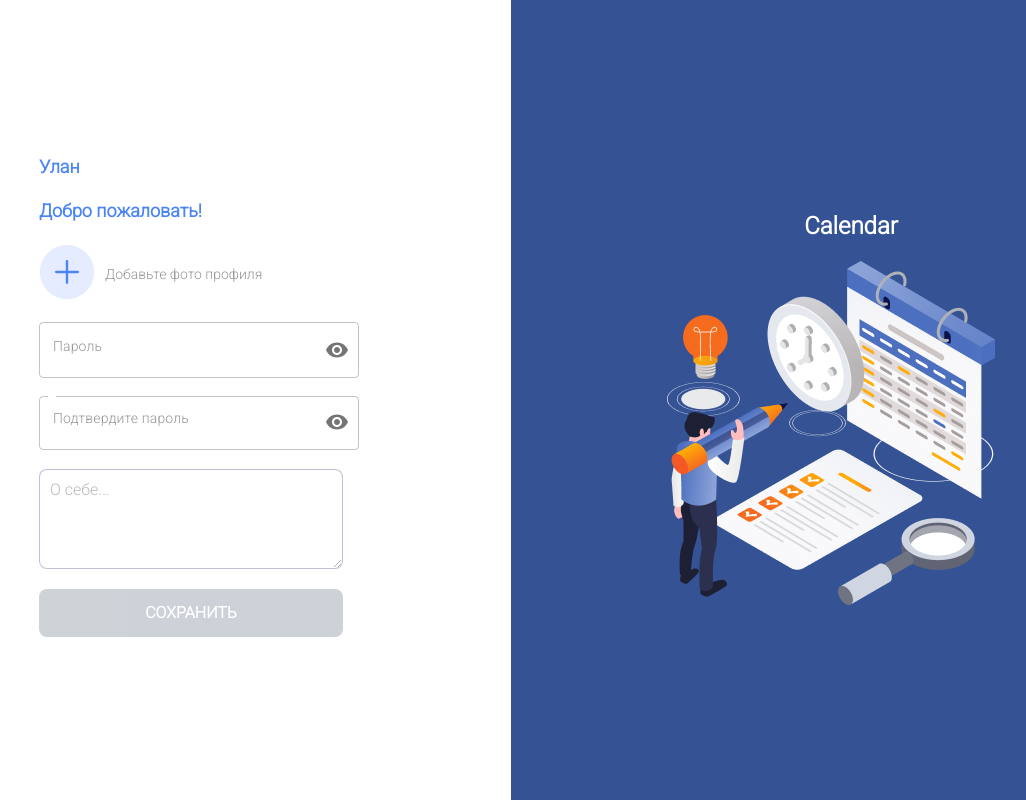
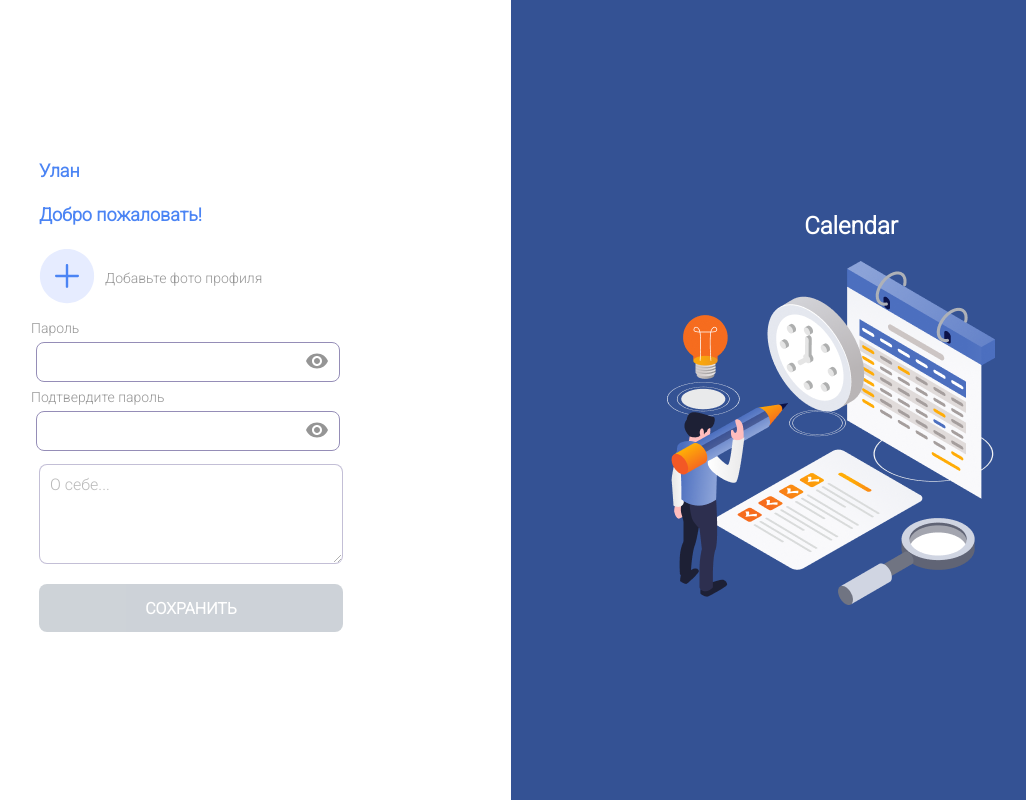
Before and after one commit to UmidaImerova/megaLab-calendar, a React (Create React App) app: page / in a window 1280 px wide. Shown: the whole page, without its empty margins (129-1155 px from the left). Built offline with nearby package versions, Linux system fonts and the light colour scheme.

Commit message:
fix: change input fields in registr and auth pages

```diff
--- a/src/Pages/Login/AuthPage.jsx
+++ b/src/Pages/Login/AuthPage.jsx
@@ -1,12 +1,4 @@
 import React, { useState } from 'react'
-import {
-  TextField,
-  FormControl,
-  InputLabel,
-  OutlinedInput,
-  IconButton,
-  InputAdornment,
-} from '@mui/material'
 import { Visibility, VisibilityOff } from '@mui/icons-material'
 import { Link } from 'react-router-dom'
 import style from './LoginPageStyle.module.scss'
@@ -48,20 +40,6 @@ function AuthPage() {
   const handleClickShowPassword = () => {
     setShowPassword(!showPassword)
   }
-
-  /* input icon position */
-  const adornmentPosition = (
-    <InputAdornment position="end">
-      <IconButton
-        aria-label="toggle password visibility"
-        edge="end"
-        onClick={handleClickShowPassword}
-      >
-        {showPassword ? <VisibilityOff /> : <Visibility />}
-      </IconButton>
-    </InputAdornment>
-  )
-
   /* send info to server */
   const confirmBtn = () => {
     // eslint-disable-next-line no-console
@@ -76,27 +54,27 @@ function AuthPage() {
           <div className={style.personalForm}>
             <form onSubmit={handleSubmit}>
               {/* e-mail */}
-              <TextField
-                id="outlined-basic"
-                label="e-mail"
-                variant="outlined"
-                fullWidth
-                sx={{ m: 1 }}
-                value={email}
-                onChange={(e) => handleEmail(e)}
-              />
+              <label htmlFor="email">
+                E-mail
+                <div className={style.input}>
+                  <input type="email" id="email" value={email} onChange={(e) => handleEmail(e)} />
+                </div>
+              </label>
               {/* Password */}
-              <FormControl fullWidth sx={{ m: 1 }}>
-                <InputLabel htmlFor="outlined-adornment-password">Пароль</InputLabel>
-                <OutlinedInput
-                  id="outlined-adornment-password"
-                  type={showPassword ? 'text' : 'password'}
-                  value={password}
-                  onChange={(e) => handlePassword(e)}
-                  endAdornment={adornmentPosition}
-                  label="Пароль"
-                />
-              </FormControl>
+              <label htmlFor="password">
+                Пароль
+                <div className={style.input}>
+                  <input
+                    type={showPassword ? 'text' : 'password'}
+                    id="password"
+                    value={password}
+                    onChange={(e) => handlePassword(e)}
+                  />
+                  <button className={style.iconBtn} type="button" onClick={handleClickShowPassword}>
+                    {showPassword ? <VisibilityOff /> : <Visibility />}
+                  </button>
+                </div>
+              </label>
               <Link to="/password">Забыли пароль?</Link>
               <button
                 className={style.submitBtn}
--- a/src/Pages/Login/LoginPage.jsx
+++ b/src/Pages/Login/LoginPage.jsx
@@ -1,8 +1,5 @@
 import { React, useState } from 'react'
-import InputLabel from '@mui/material/InputLabel'
-import FormControl from '@mui/material/FormControl'
-import { InputAdornment, OutlinedInput, FormHelperText } from '@mui/material'
-import IconButton from '@mui/material/IconButton'
+import { FormHelperText } from '@mui/material'
 import Visibility from '@mui/icons-material/Visibility'
 import VisibilityOff from '@mui/icons-material/VisibilityOff'
 import style from './LoginPageStyle.module.scss'
@@ -12,6 +9,7 @@ import AddPhoto from '../../components/AddPhoto/AddPhoto'
 function LoginPage() {
   const [isDisabledBtn, setDisabledBtn] = useState(true)
   const [showPassword, setShowPassword] = useState(false)
+  const [showConfirmPassword, setShowConfirmPassword] = useState(false)
   const [password, setPassword] = useState('')
   const [confirmPassword, setConfirmPassword] = useState('')
   const [errorMsg, setErrorMsg] = useState('')
@@ -20,28 +18,15 @@ function LoginPage() {
   function handleSubmit(e) {
     e.preventDefault()
   }
-  const handleMouseDownPassword = (event) => {
-    event.preventDefault()
-  }
-
   /* show/hide password */
   const handleClickShowPassword = () => {
     setShowPassword(!showPassword)
   }
+  /* show/hide password confirm */
+  const handleClickShowConfirmPassword = () => {
+    setShowConfirmPassword(!showConfirmPassword)
+  }
 
-  /* input icon position */
-  const adornmentPosition = (
-    <InputAdornment position="end">
-      <IconButton
-        aria-label="toggle password visibility"
-        edge="end"
-        onClick={handleClickShowPassword}
-        onMouseDown={handleMouseDownPassword}
-      >
-        {showPassword ? <VisibilityOff /> : <Visibility />}
-      </IconButton>
-    </InputAdornment>
-  )
   /* set password */
   const handlePassword = (e) => {
     const newPass = e.target.value
@@ -78,34 +63,43 @@ function LoginPage() {
           <div className={style.personalForm}>
             <form onSubmit={handleSubmit}>
               {/* Password */}
-              <FormControl fullWidth sx={{ m: 1 }}>
-                <InputLabel htmlFor="outlined-adornment-password">Пароль</InputLabel>
-                <OutlinedInput
-                  id="outlined-adornment-password"
+              <label htmlFor="password">
+                Пароль
+                <div className={style.input}>
+                  <input
                     type={showPassword ? 'text' : 'password'}
+                    id="password"
                     value={password}
                     onChange={(e) => handlePassword(e)}
-                  endAdornment={adornmentPosition}
-                  label="Пароль"
                   />
-              </FormControl>
+                  <button className={style.iconBtn} type="button" onClick={handleClickShowPassword}>
+                    {showPassword ? <VisibilityOff /> : <Visibility />}
+                  </button>
+                </div>
+              </label>
               {/* Password confirmation */}
-              <FormControl fullWidth sx={{ m: 1 }}>
-                <InputLabel htmlFor="outlined-adornment-password">Подтвердите пароль</InputLabel>
-                <OutlinedInput
-                  id="outlined-adornment-password"
-                  type={showPassword ? 'text' : 'password'}
+              <label htmlFor="confirmPassword">
+                Подтвердите пароль
+                <div className={style.input}>
+                  <input
+                    type={showConfirmPassword ? 'text' : 'password'}
+                    id="confirmPassword"
                     value={confirmPassword}
                     onChange={(e) => checkPassword(e)}
-                  endAdornment={adornmentPosition}
                   />
-                <FormHelperText
-                  id="component-error-text"
-                  sx={{ color: 'error.main', fontSize: 14 }}
+                  <button
+                    className={style.iconBtn}
+                    type="button"
+                    onClick={handleClickShowConfirmPassword}
                   >
+                    {showConfirmPassword ? <VisibilityOff /> : <Visibility />}
+                  </button>
+                </div>
+              </label>
+              <FormHelperText id="component-error-text" sx={{ color: 'error.main', fontSize: 14 }}>
                 {errorMsg}
               </FormHelperText>
-              </FormControl>
+
               <textarea placeholder="О себе..." />
               <button
                 className={style.submitBtn}
--- a/src/Pages/Login/LoginPageStyle.module.scss
+++ b/src/Pages/Login/LoginPageStyle.module.scss
@@ -51,6 +51,45 @@
                 line-height: 16px;
                 color: #2E2E2E;
                 opacity: 0.5;
+            }
+
+            .input {
+
+                width: 304px;
+                height: 40px;
+                margin: 5px;
+                display: flex;
+                align-items: center;
+                justify-content: space-between;
+
+                border: 1px solid #2D1E71;
+                border-radius: 8px;
+
+                input {
+                    width: 250px;
+                    height: 30px;
+                    padding: 5px;
+                    border: none;
+                    border-width: 0;
+                    background: none;
+
+                    &:focus {
+                        outline: none;
+                        background: none;
+                    }
+
+                }
+
+                button {
+
+                    background: none;
+                    color: inherit;
+                    border: none;
+                    padding: 0;
+                    margin-right: 10px;
+                    cursor: pointer;
+                    outline: inherit;
+                }
             }
 
             .submitBtn {
```
Lines whose indentation alone changed are shown as unchanged.
